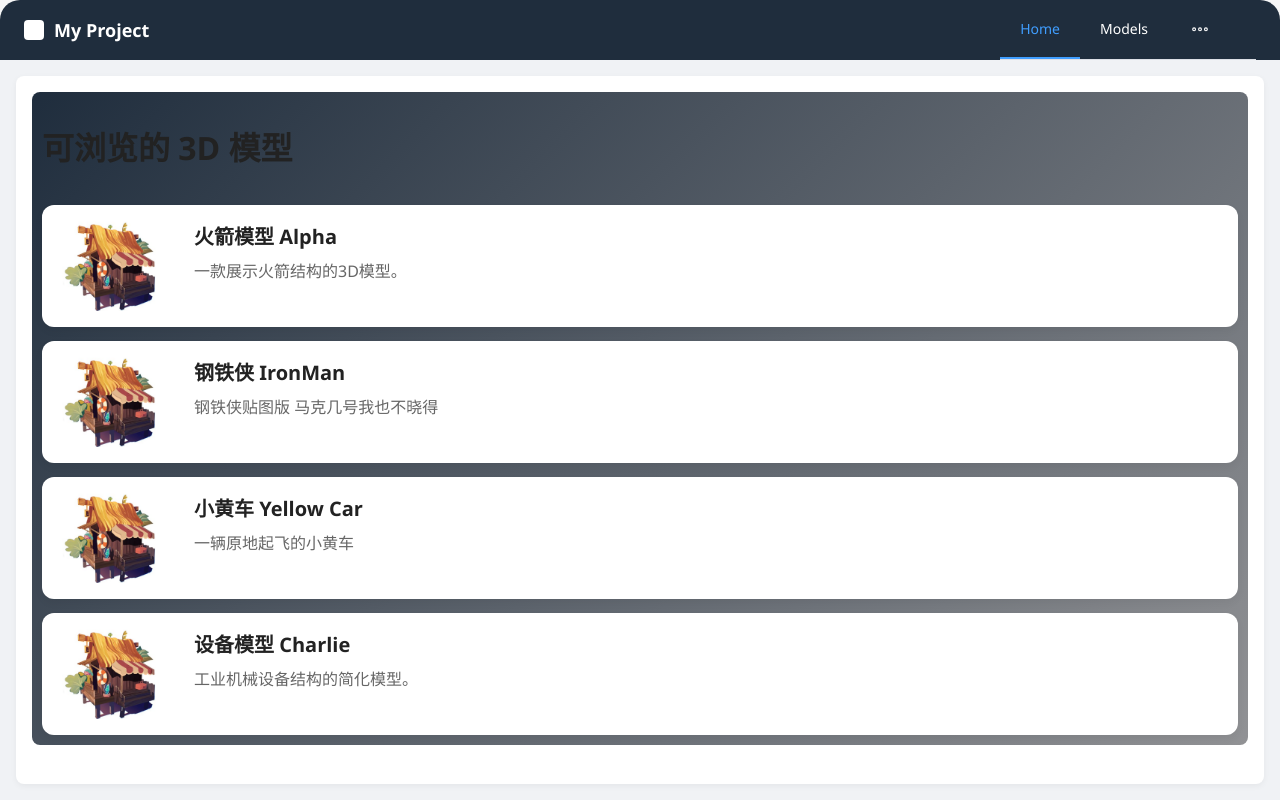
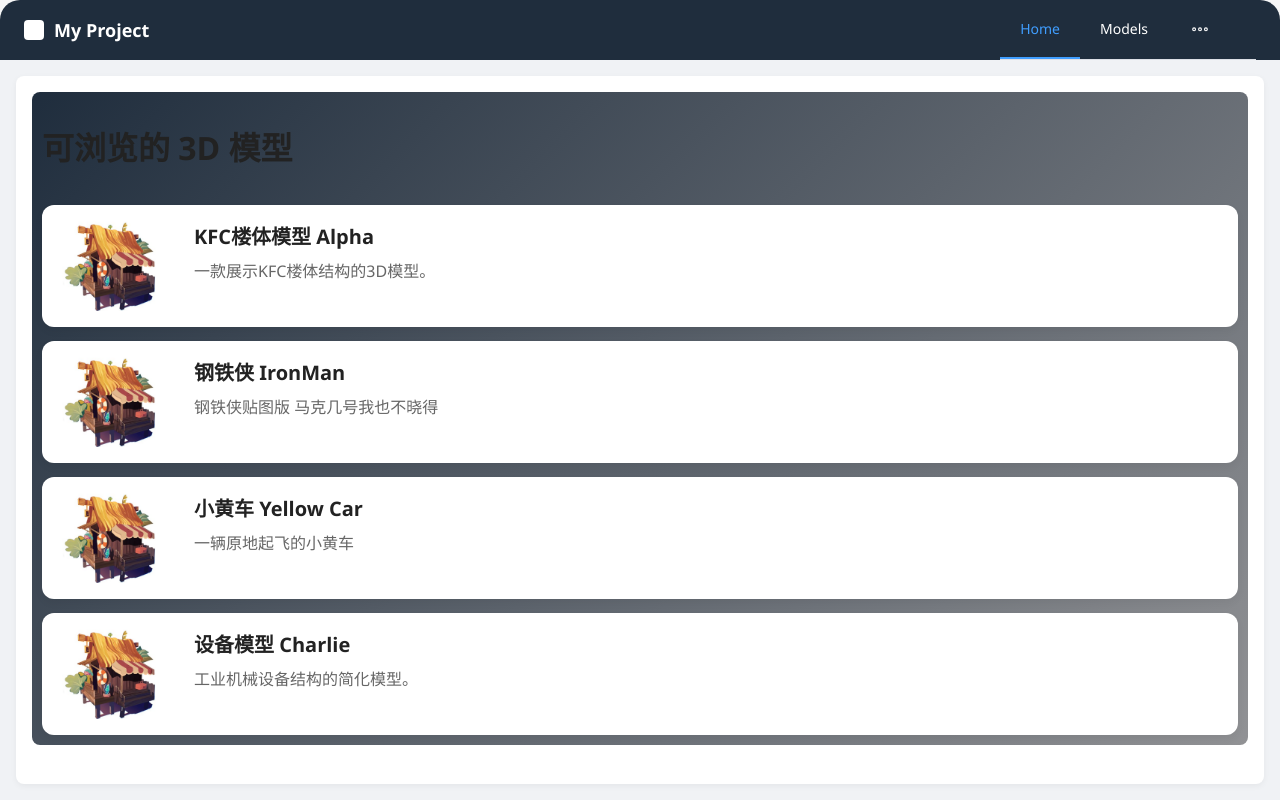
Before and after one commit to 191341025/model-viewer-3d, a Vue app: page /#/models in a window 1280 px wide. Built offline with nearby package versions, Linux system fonts and the light colour scheme.

Commit message:
页面布局优化

```diff
--- a/src/views/ModelList.vue
+++ b/src/views/ModelList.vue
@@ -16,9 +16,9 @@
 
 const models = [
   {
-    name: '火箭模型 Alpha',
+    name: 'KFC楼体模型 Alpha',
     image: new URL('@/assets/images/model-alpha.png', import.meta.url).href,
-    description: '一款展示火箭结构的3D模型。',
+    description: '一款展示KFC楼体结构的3D模型。',
     route: '/models/rocket'
   },
   {
```
